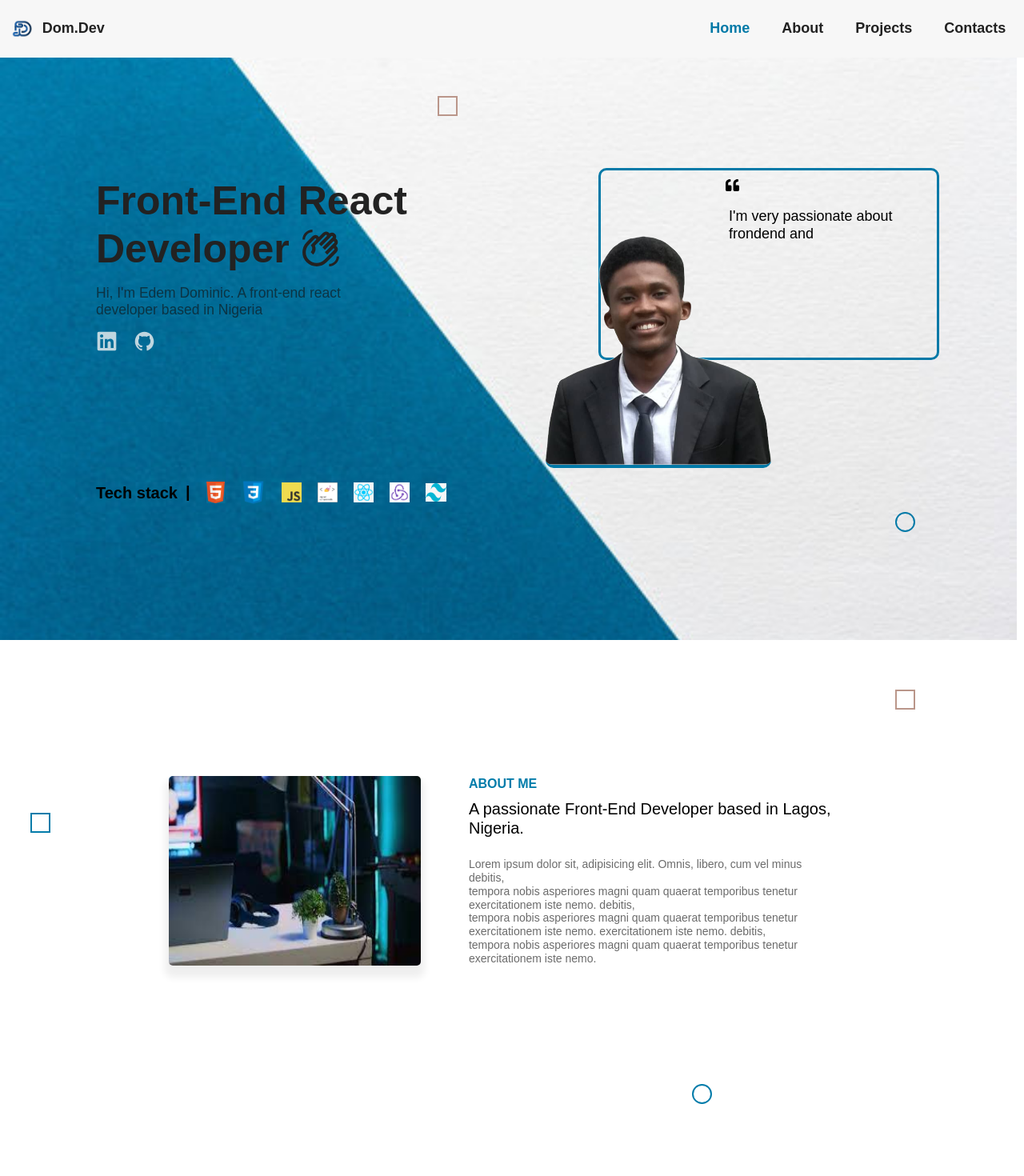
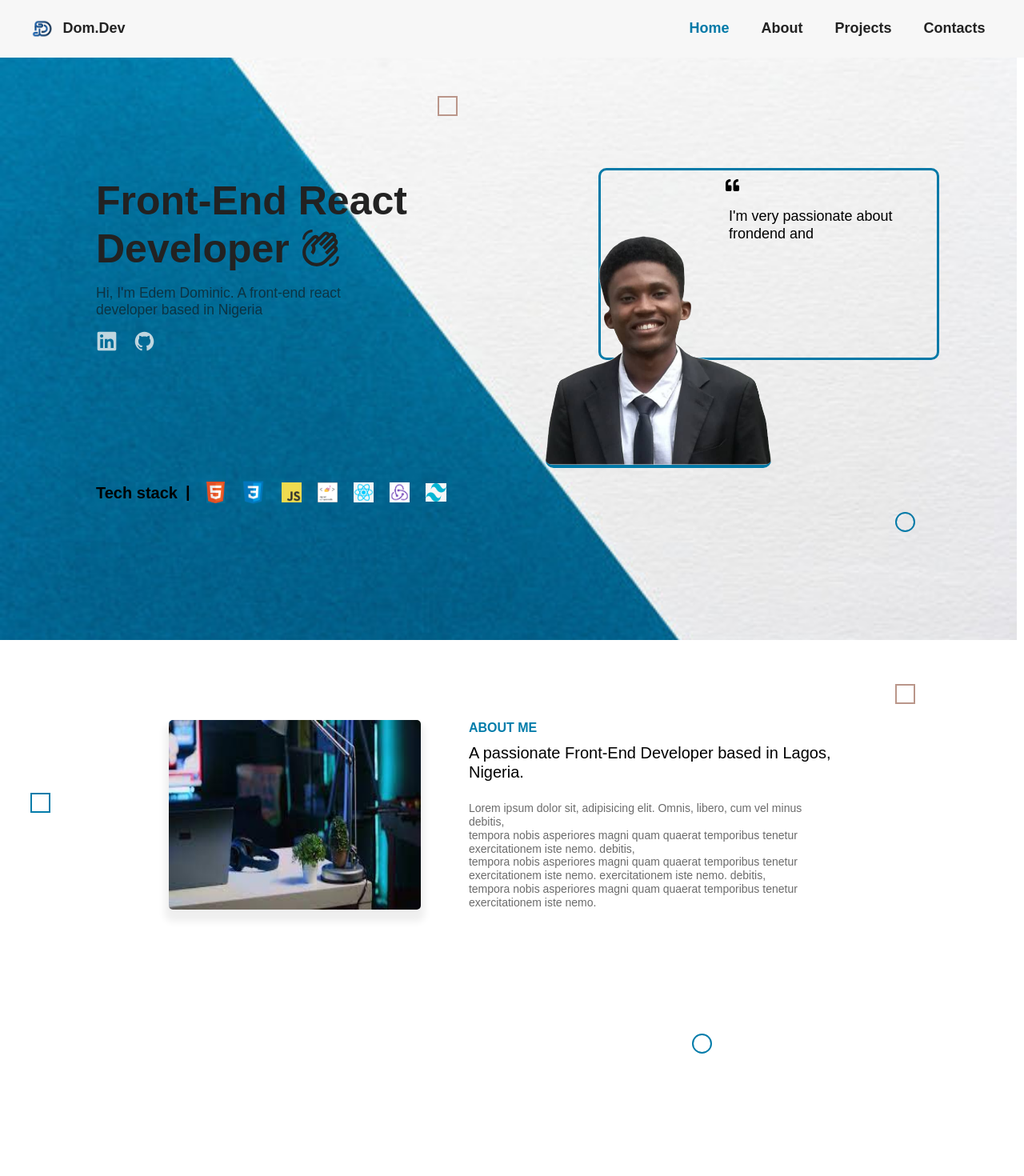
Before and after one commit to dominicedem/myporfolio, a React (Vite) app: page / in a window 1280 px wide. Shown: the top 1470 px of the page at 80% size. Built offline with nearby package versions, Linux system fonts and the light colour scheme.

Commit message:
corrected some spacing

```diff
--- a/src/Layout/Layout.jsx
+++ b/src/Layout/Layout.jsx
@@ -147,7 +147,7 @@ const MenuBox = styled.div`
 `;
 const AboutStyle = styled.div`
   width: 99.3vw;
-  padding: 17rem 0 21rem 0;
+  padding: 10rem 0 21rem 0;
   display: flex;
   justify-content: center;
   align-items: center;
--- a/src/components/Navigation.jsx
+++ b/src/components/Navigation.jsx
@@ -9,7 +9,7 @@ const NavCon = styled.div`
   align-items: center;
   justify-content: space-between;
   width: 100vw;
-  padding: 2.5vh 1vw;
+  padding: 2.5vh 3vw;
   background: var(--background);
 `;
 const NavName = styled.p`
```
